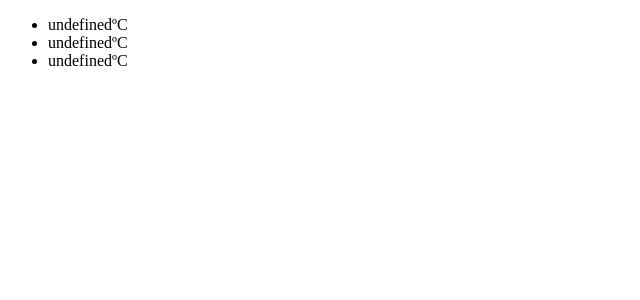
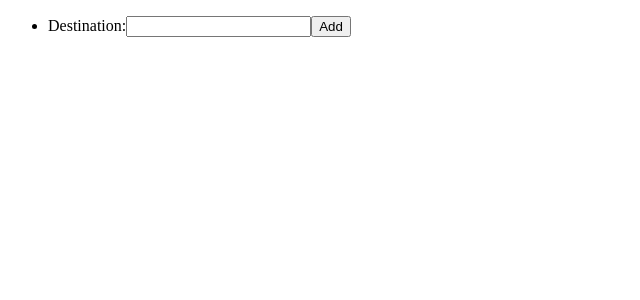
Before and after one commit to saviomd-beta/manage-complex-state-in-react-apps-with-mobx, a React (Create React App) app: page / in a window 1280 px wide. Shown: the top 300 px of the page, without its empty margins (0-640 px from the left). Built offline with nearby package versions, Linux system fonts and the light colour scheme.

Commit message:
Lesson 7

```diff
--- a/src/index.js
+++ b/src/index.js
@@ -4,12 +4,17 @@ import DevTools from 'mobx-react-devtools';
 import React, { Component } from 'react';
 import ReactDOM from 'react-dom';
 
+const APPID = '6c9bb64443d124019b41ea00de26732e';
+
 class Temperature {
   id = Math.random();
   unit = 'C';
   temperatureCelsius = 25;
-  constructor(degrees, unit) {
-    this.setTemperatureAndUnit(degrees, unit);
+  loading = true;
+  location = 'Amsterdam, NL';
+  constructor(location) {
+    this.location = location;
+    this.fetch();
   }
   get temperatureKelvin() {
     console.log('calculating Kelvin');
@@ -40,8 +45,20 @@ class Temperature {
   inc() {
     this.setCelsius(this.temperatureCelsius + 1);
   }
+  fetch() {
+    window.fetch(`http://api.openweathermap.org/data/2.5/weather?appid=${APPID}&q=${this.location}`)
+      .then(res => res.json())
+      .then(action(json => {
+        console.log(json);
+        this.temperatureCelsius = (json.main.temp - 273.15);
+        this.loading = false;
+      }))
+  }
 }
 decorate(Temperature, {
+  fetch: action,
+  loading: observable,
+  location: observable,
   setCelsius: action,
   setTemperatureAndUnit: action,
   setUnit: action,
@@ -53,18 +70,42 @@ decorate(Temperature, {
 })
 
 const temps = observable([]);
-temps.push(new Temperature(20, 'K'));
-temps.push(new Temperature(25, 'F'));
-temps.push(new Temperature(20, 'C'));
 
 const App = observer(({ temperatures }) => (
   <ul>
+    <TemperatureInput temperatures={temperatures} />
     {temperatures.map(t =>
       <TView key={t.id} temperature={t} />
     )}
     <DevTools />
   </ul>
 ));
+
+const TemperatureInput = observer(class TemperatureInput extends Component {
+  input = '';
+  onChange = (e) => {
+    this.input = e.target.value;
+  }
+  onSubmit = () => {
+    this.props.temperatures.push(
+      new Temperature(this.input)
+    );
+    this.input = '';
+  }
+  render() {
+    return (
+      <li>
+        Destination:
+        <input onChange={this.onChange} value={this.input} />
+        <button onClick={this.onSubmit}>Add</button>
+      </li>
+    )
+  }
+})
+decorate(TemperatureInput, {
+  input: observable,
+  onChange: action,
+})
 
 const TView = observer(class TView extends Component {
   onTemperatureClick = () => {
@@ -77,7 +118,8 @@ const TView = observer(class TView extends Component {
         key={t.id}
         onClick={this.onTemperatureClick}
       >
-        {t.temperature}
+        {t.location}:
+        {t.loading ? 'loading...' : t.temperature}
       </li>
     )
   };
```
